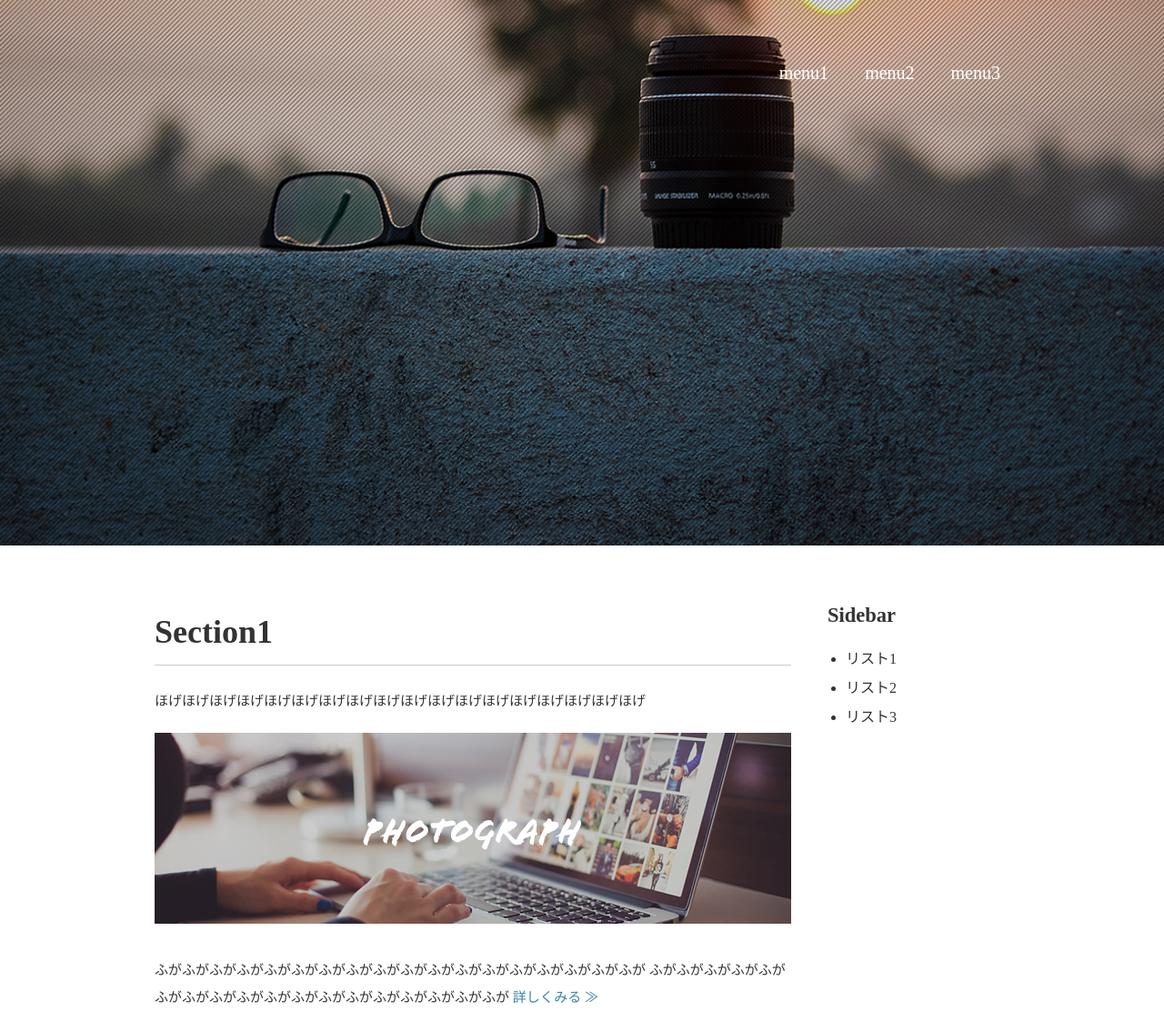
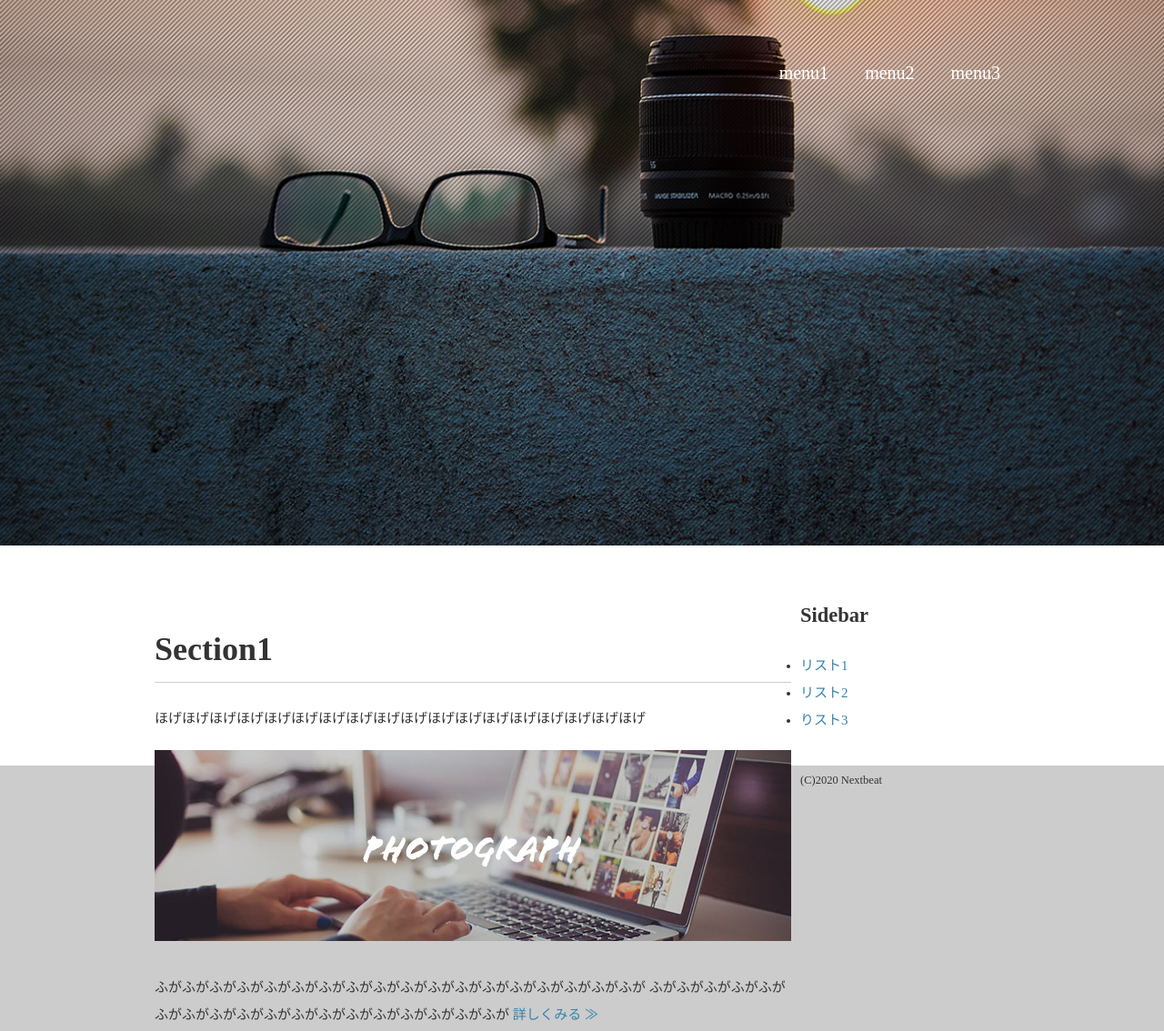
Before and after one commit to yuga77/html-scss-training, a website built with webpack: page index.html in a window 1280 px wide. Shown: the top 1134 px of the page at 91% size. Built offline with nearby package versions, Linux system fonts and the light colour scheme.

Commit message:
Revert "create wrap"
This reverts commit f9caea0db5d5b07edb3a804bf5a45479265df902.

```diff
--- a/index.html
+++ b/index.html
@@ -36,8 +36,8 @@
             <a class="contents__main__show__content__link" href="">詳しくみる ≫</a>
           </p>
         </section>
-        <section class="contents__main__show">
-          <h2 class="contents__main__show__photo"><a href="" ><img src="portfolio-video.jpg" alt="VIDEO"></a></h2>
+        <section>
+          <h class="contents__main__show__photo"><a href="" ><img src="portfolio-video.jpg" alt="VIDEO"></a></h2>
           <p class="contents__main__show__content">
             ほげふがほげふがほげふがほげふがほげふがほげふがほげふがほげふがほげふがほげふが
             ほげふがほげふほげふがほげふがほげふがほげふがほげふがほげふがほげふがほげふが
@@ -46,12 +46,12 @@
         </section>
       </div>
       <aside class="sidebar">
-        <section class="sidebar__section">
-          <h2 class="sidebar__section__title">Sidebar</h2>
-          <ul class="sidebar__section__lists">
-            <li class="sidebar__section__lists__item"><a class="sidebar__section__lists__item-character" href="">リスト1</a></li>
-            <li class="sidebar__section__lists__item"><a class="sidebar__section__lists__item-character" href="">リスト2</a></li>
-            <li class="sidebar__section__lists__item"><a class="sidebar__section__lists__item-character" href="">リスト3</a></li>
+        <section>
+          <h2>Sidebar</h2>
+          <ul>
+            <li><a href="">リスト1</a></li>
+            <li><a href="">リスト2</a></li>
+            <li><a href="">りスト3</a></li>
           </ul>
         </section>
       </aside>
--- a/main.scss
+++ b/main.scss
@@ -58,12 +58,10 @@ a:hover { text-decoration: underline; }
   clear:            both;
   background-color: #ffffff;
   padding:          35px 0;
-}
 
   .contents {
     width:  960px;
     margin: 0 auto;
-    height:           100%;
 
     &__main{
       width:  700px;
@@ -92,35 +90,7 @@ a:hover { text-decoration: underline; }
           }
         }
       }
-  }
-}
 
-.sidebar {
-  width: 200px;
-  margin: 0 10px 0 30px;
-  float: right;
-  font-family: 'Bitter', serif;
-
-  &__section{
-    margin-bottom: 35px;
-
-    &__title{
-      margin-bottom: 10px;
-    }
-
-    &__lists{
-      font-size: 16px;
-      margin-left: 20px;
-
-      &__item-character {
-        color: #333333;
     }
   }
 }
-}
-
-.clearfix:after {
-  content: "";
-  display: block;
-  clear: both;
-}
```
Also changed, not shown: main.css. Lines whose indentation alone changed are shown as unchanged.
